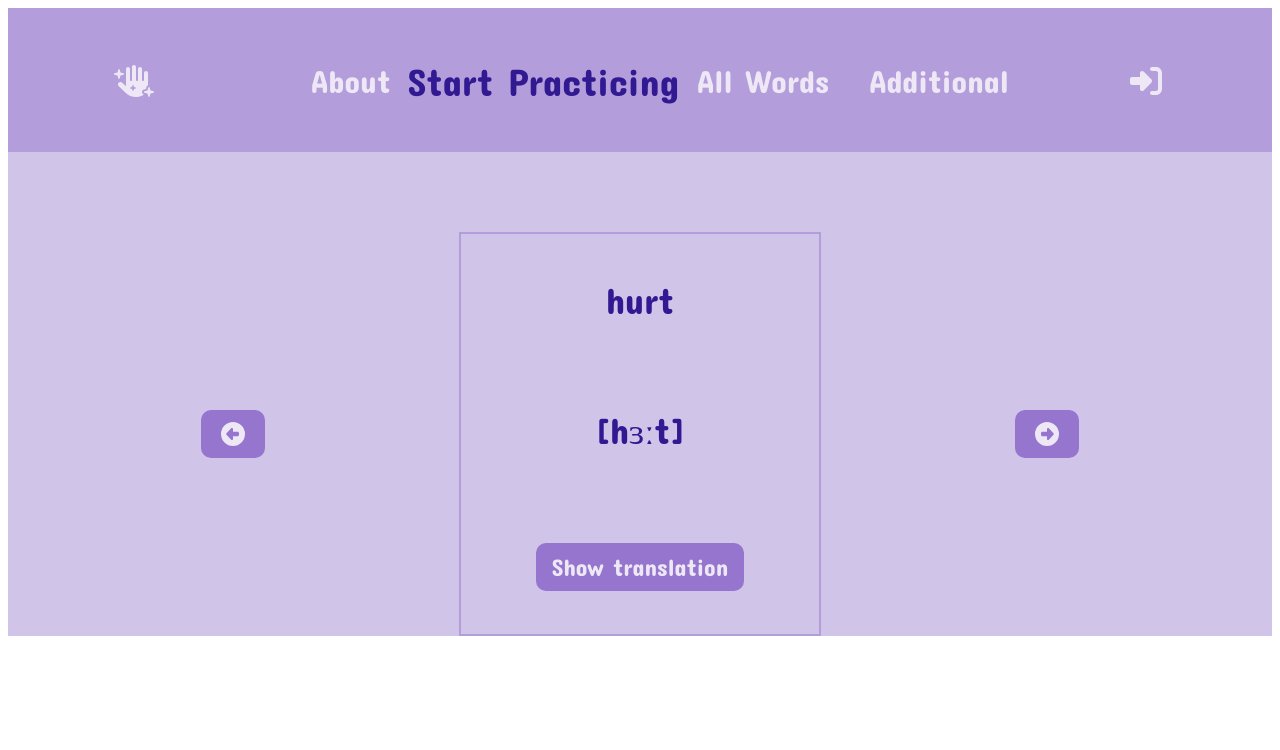
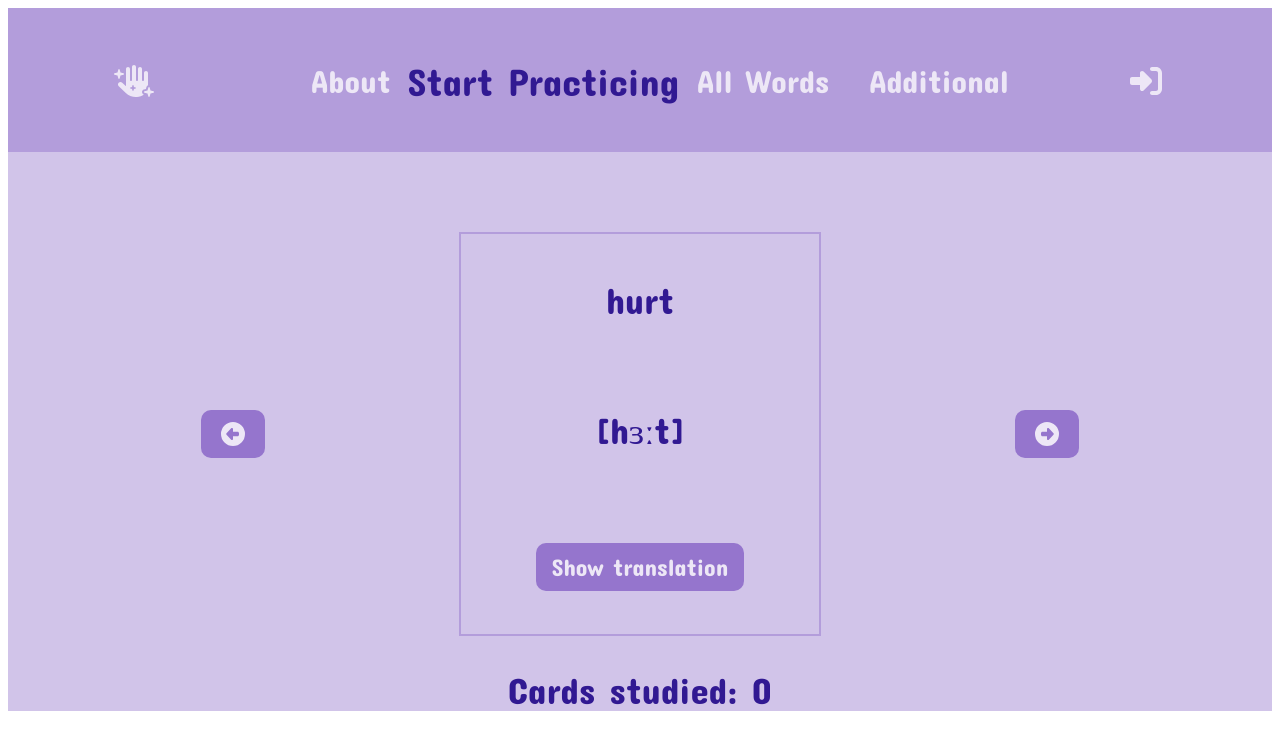
Before and after one commit to nastyaclifford/StudyCards, a React (Create React App) app: page /startpractising in a window 1280 px wide. Shown: the top 750 px of the page. Built offline with nearby package versions, Linux system fonts and the light colour scheme.

Commit message:
added studied cards count function and styles

```diff
--- a/src/components/Card/Card.jsx
+++ b/src/components/Card/Card.jsx
@@ -4,12 +4,13 @@ import style from './card.module.scss'; //подключаем стили, со
 
 export default function Card(props) { //создаем компонент Card
 
-    const { english, transcription, russian} = props; //обращаемся к пропсам, которые находятся в компоненте Slider
+    const { english, transcription, russian, countfunction} = props; //обращаемся к пропсам, которые находятся в компоненте Slider
     const [translated, setTranslated] = useState (true); //создаем состояние для кнопки перевода
 
 
     function showTranslation () { //создаем функцию, которая сработает при нажатии на кнопку перевода
-        setTranslated(!translated) //изменить translated на false
+        setTranslated(!translated); //изменить translated на false
+        countfunction ();
     }
 
 
@@ -19,7 +20,7 @@ export default function Card(props) { //создаем компонент Card
                     <div className={style.row}>{english}</div>
                     <div className={style.row}>{transcription}</div>
                     <div className={style.row}>
-                        {translated === true ? <button onClick={showTranslation} className={style.button_show}>Show translation</button> : <div onClick={showTranslation} className={style.row}>{russian}</div>}
+                        {translated === true ? <button onClick={showTranslation} className={style.button_show}>Show translation</button> : <div className={style.row}>{russian}</div>}
                     </div>
                 </div>
                 </div>
--- a/src/pages/Slider/Slider.jsx
+++ b/src/pages/Slider/Slider.jsx
@@ -13,9 +13,14 @@ function Slider(){ //создаем компонент Slider
 
     const [words, setWords] = useState ([false]) //сохраняем массив данных
     const [count, setCount] = useState (0) //получаем индекс объекта массива, чтобы получить нужный нам объект, изначальный индекс 0
+    const [cardCount, setCardCount] = useState (0) //задаем состояние для подсчета изученных карточек
     useEffect (() => {setWords (arr)}, []) //запрос к массиву 1 раз, когда создается компонент
 
     const object = words[count] //создаем переменную для объекта массива
+
+function handleClickCount (){ //создаем функцию для подсчета изученных карточек
+    setCardCount(cardCount + 1);
+}
 
 function handleClickPrev (){ //создаем функцию для показа предыдущей карточки
 let copyCount = count //копируем count, тк мы не можем напрямую его менять из состояния
@@ -35,6 +40,7 @@ if (!words){ // если массив не был передан, то высв
 
 
     return ( //возвращаем разметку и вызываем нужную нам информацию для компонента Card из объекта из массива, а также вешаем обработчики событий на кнопки
+        <div>
         <div className={style.slider}>
          <button className={style.button_prev} onClick={handleClickPrev}><FontAwesomeIcon icon={faCircleLeft} /></button>
         <Card
@@ -43,9 +49,14 @@ if (!words){ // если массив не был передан, то высв
         russian = {object.russian}
         index = {object.index}
         key = {object.index}
+        countfunction = {handleClickCount}
         />
     <button className={style.button_next} onClick={handleClickNext}><FontAwesomeIcon icon={faCircleRight} /></button>
+
        </div>
+       <div className={style.text}>Cards studied: {cardCount}</div>
+       </div>
+
 
     )
 }
--- a/src/pages/Slider/slider.module.scss
+++ b/src/pages/Slider/slider.module.scss
@@ -14,3 +14,11 @@
 .button_next{
     @include button-sm;
 }
+
+.text{
+
+    margin: 2rem;
+    text-align: center;
+    color: $color-deeppurple;
+    @include card;
+}
```
